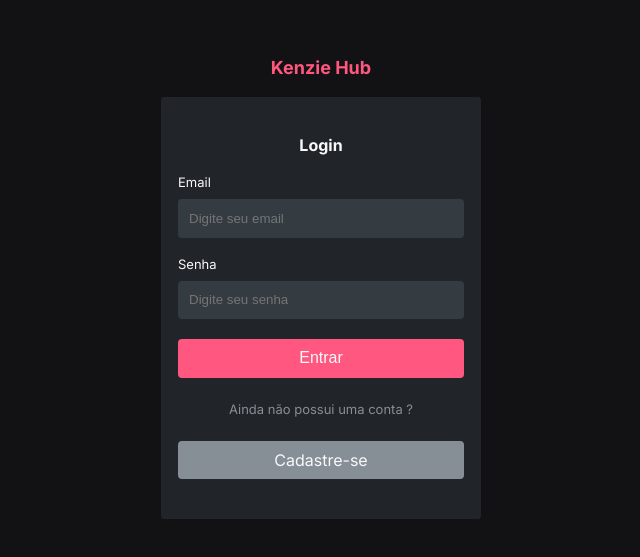
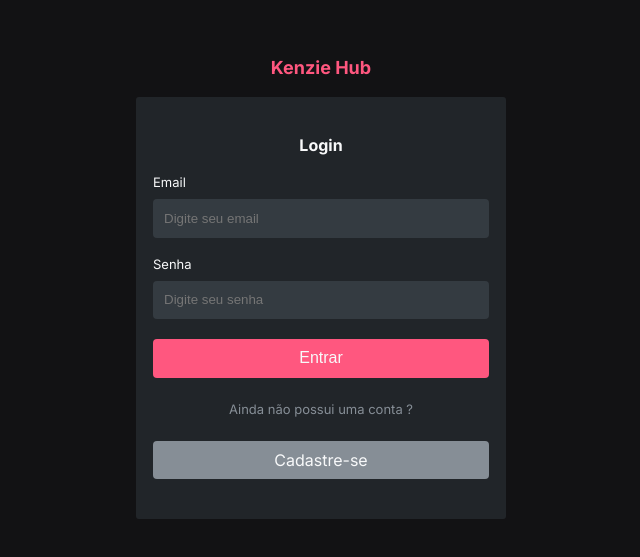
Before and after one commit to julia-otomo/kenzie-hub, a React (Vite) app in the folder kenzie-hub/: page / in a window 1280 px wide. Shown: the part 111-668 px from the top of the page, without its empty margins (319-959 px from the left). Built offline with nearby package versions, Linux system fonts and the light colour scheme.

Commit message:
some adjusts on register and login style

```diff
--- a/kenzie-hub/src/Pages/LoginUser/style.js
+++ b/kenzie-hub/src/Pages/LoginUser/style.js
@@ -5,6 +5,8 @@
   flex-direction: column;
   align-items: center;
   gap: 20px;
+  width: 370px;
+  max-width: 90%;
 
   h1 {
     color: var(--color-primary);
@@ -13,8 +15,6 @@
   }
 
   .login__container {
-    width: 400px;
-    max-width: 80%;
     background-color: var(--grey-3);
     border-radius: 3px;
     padding: 4rem 1.7rem;
@@ -23,6 +23,7 @@
     flex-direction: column;
     align-items: center;
     gap: 20px;
+    width: 100%;
 
     h2 {
       color: var(--grey-0);
--- a/kenzie-hub/src/Pages/RegisterUser/style.js
+++ b/kenzie-hub/src/Pages/RegisterUser/style.js
@@ -44,7 +44,7 @@
     flex-direction: column;
     gap: 3rem;
     align-items: center;
-    padding: 2rem 1.1rem;
+    padding: 2rem;
     box-sizing: border-box;
     background-color: var(--grey-3);
     border-radius: 3px;
@@ -62,6 +62,7 @@
     }
 
     form {
+      width: 100%;
       display: flex;
       flex-direction: column;
       gap: 1.2rem;
```
